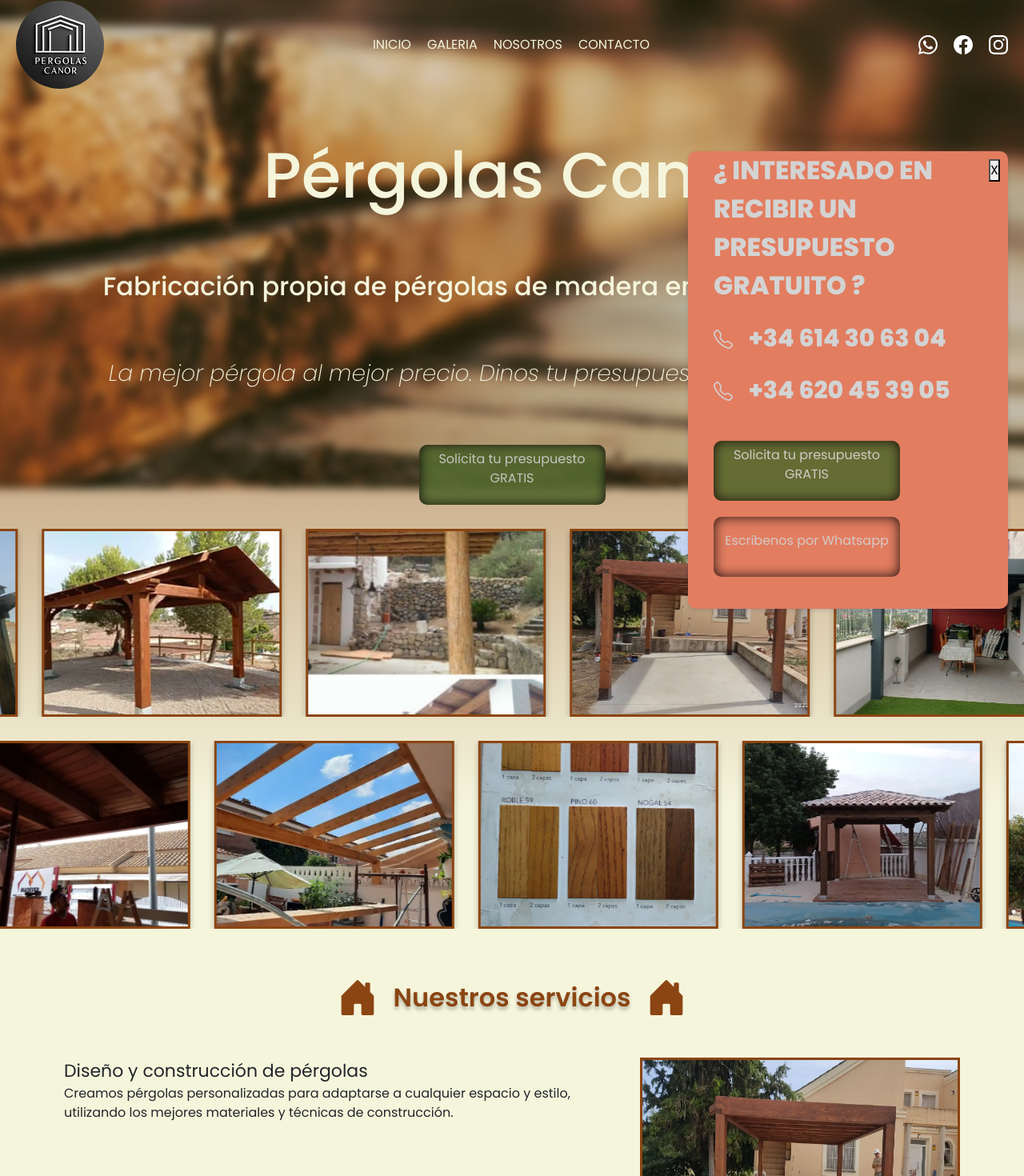
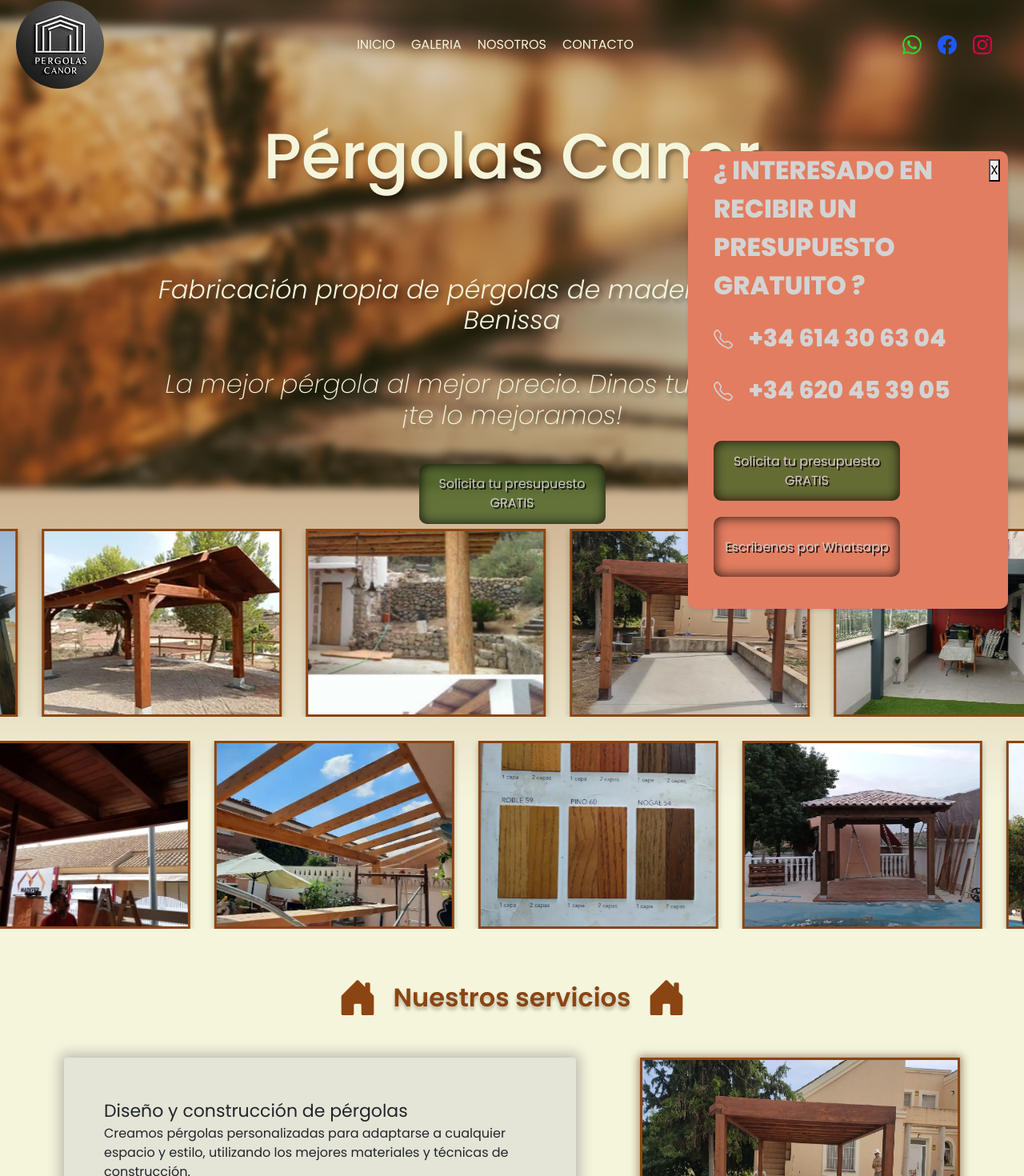
Before and after one commit to zzurdito/pergolas, a React (Vite) app: page /home in a window 1280 px wide. Shown: the part 19-1489 px from the top of the page at 80% size. Built offline with nearby package versions, Linux system fonts and the light colour scheme.

Commit message:
cambios 10032024

```diff
--- a/src/App.css
+++ b/src/App.css
@@ -6,6 +6,7 @@
     --gris: #D3D3D3;
     --marron: #8B4513;
     --naranja: #E27D60;
+    --gris-oscuro: #e4e4d7;
 }
 
 *{
@@ -32,8 +33,9 @@
 .boton-presupuesto-txt{
     text-align: center;
     color: var(--gris);
-    padding: 0 !important;
     font-size: 16px;
+    margin: 0px;
+    text-shadow: 2px 2px 0px black;
 }
 
 .boton-whatsapp{
@@ -143,7 +145,14 @@
     flex-direction: column;
     width: 50%;
 
+    backdrop-filter: blur(4px);
+    -webkit-backdrop-filter: blue(4px);
+    background-color: var(--gris-oscuro);
+    border-radius: 4px;
+    padding: 50px;
+    box-shadow: 0px 0px 15px 5px rgba(133, 133, 133, 0.5);
 }
+
 
 .title-servicio{
     font-size: 22px;
@@ -157,6 +166,7 @@
     height: 300px;
     width: 400px;
     border: 3px solid var(--marron);
+    box-shadow: 0px 0px 10px 2px rgba(82, 33, 0, 0.5);
 }
 
 .img-servicio img{
@@ -199,9 +209,18 @@
     color: var(--gris);
 }
 
+.footer__txt{
+    display:flex;
+    flex-direction: column;
+    gap: 20px;
+    color: black;
+}
+
 .footer__desc{
     font-size: 14px;
     color: #000000 !important;
+    text-decoration: underline;
+    cursor: pointer;
 }
 
 .menu__footer{
@@ -296,6 +315,8 @@
     justify-content: space-around;
     gap: 20px;
     color: white;
+    cursor: pointer;
+    margin: 0 20px;
 }
 
 .navbar-custom{
@@ -324,11 +345,11 @@
     border-radius: 50%;
 }
 
-.galeria__title, .galeria__desc{
+.__title, .__desc{
     text-shadow: 4px 4px 5px #0005;
 }
 
-.galeria__desc{
+.__desc{
     text-align: center !important;
     margin: 0 auto !important;
     color: var(--blanco);
@@ -338,3 +359,19 @@
     padding-top: 50px;
     width: 80%;
 }
+
+.header__desc{
+    padding-top: 0 !important;
+}
+
+.whatsapp-btn{
+    color: rgb(41, 220, 41);
+}
+
+.facebook-btn{
+    color: rgb(32, 87, 240);
+}
+
+.instagram-btn{
+    color: rgb(216, 4, 75);
+}
--- a/src/components/Footer.jsx
+++ b/src/components/Footer.jsx
@@ -1,4 +1,3 @@
-
 
 function Footer() {
   return (
@@ -9,15 +8,29 @@
         </div>
         <div className="footer__box">
             <div className="footer__title">Contacto</div>
-            <div className="footer__desc">Camino Viejo de Valencia
+            <div className="footer__desc">
+                        <div>Camino Viejo de Valencia
                         Benissa, Alicante 03720
+                        </div>
+                        <div>
                         965 730 087
+                        </div>
+                        <div>
                         Calle Naranjo
                         Murcia, Murcia 30011
+                        </div>
+                        <div>
                         968 842 335
+                        </div>
+                        <div>
                         info@pergolascanor.es
+                        </div>
+                        <div>
                         614 30 63 04
+                        </div>
+                        <div>
                         620 45 39 05
+                        </div>
                         </div>
         </div>
         <div className="footer__box">
--- a/src/components/Header.jsx
+++ b/src/components/Header.jsx
@@ -7,10 +7,10 @@
     <div className="header-pag">
         <Nav />
         <div className="container container-header">
-          <h1 className="title">Pérgolas Canor</h1>
-          <h2 className="">Fabricación propia de pérgolas de madera
+          <h1 className="__title">Pérgolas Canor</h1>
+          <h2 className="__desc">Fabricación propia de pérgolas de madera
           en Murcia y Benissa</h2>
-          <h3 className="">La mejor pérgola al mejor precio.
+          <h3 className="__desc header__desc">La mejor pérgola al mejor precio.
           Dinos tu presupuesto, ¡te lo mejoramos!</h3>
           <BotonPresupuesto />
         </div>
--- a/src/components/Page__Galeria.jsx
+++ b/src/components/Page__Galeria.jsx
@@ -1,3 +1,5 @@
+import BotonPresupuesto from "./BotonPresupuesto"
+import BotonWhatsapp from "./BotonWhatsapp"
 import Footer from "./Footer"
 import Galeria from "./Galeria"
 import Nav from "./Nav"
@@ -9,10 +11,14 @@
       <ScrollPopup/>
       <div className="header-pag">
         <Nav/>
-        <h1 className="galeria__title">GALERIA</h1>
-        <div className="galeria__desc">Explora algunos de nuestros proyectos de pérgolas, diseñados con dedicación y calidad para transformar tus espacios exteriores</div>
+        <h1 className="__title">Galería</h1>
+        <div className="__desc">Explora algunos de nuestros proyectos de pérgolas, diseñados con dedicación y calidad para transformar tus espacios exteriores</div>
       </div>
       <Galeria />
+      <div className='container-botones'>
+        <BotonPresupuesto/>
+        <BotonWhatsapp/>
+      </div>
       <Footer/>
     </div>
   )
--- a/src/components/SocialMedia.jsx
+++ b/src/components/SocialMedia.jsx
@@ -5,7 +5,8 @@
     <div className="social-media">
         <div className="whatsapp-btn"><svg xmlns="http://www.w3.org/2000/svg" width="24" height="24" fill="currentColor" className="bi bi-whatsapp" viewBox="0 0 16 16">
   <path d="M13.601 2.326A7.85 7.85 0 0 0 7.994 0C3.627 0 .068 3.558.064 7.926c0 1.399.366 2.76 1.057 3.965L0 16l4.204-1.102a7.9 7.9 0 0 0 3.79.965h.004c4.368 0 7.926-3.558 7.93-7.93A7.9 7.9 0 0 0 13.6 2.326zM7.994 14.521a6.6 6.6 0 0 1-3.356-.92l-.24-.144-2.494.654.666-2.433-.156-.251a6.56 6.56 0 0 1-1.007-3.505c0-3.626 2.957-6.584 6.591-6.584a6.56 6.56 0 0 1 4.66 1.931 6.56 6.56 0 0 1 1.928 4.66c-.004 3.639-2.961 6.592-6.592 6.592m3.615-4.934c-.197-.099-1.17-.578-1.353-.646-.182-.065-.315-.099-.445.099-.133.197-.513.646-.627.775-.114.133-.232.148-.43.05-.197-.1-.836-.308-1.592-.985-.59-.525-.985-1.175-1.103-1.372-.114-.198-.011-.304.088-.403.087-.088.197-.232.296-.346.1-.114.133-.198.198-.33.065-.134.034-.248-.015-.347-.05-.099-.445-1.076-.612-1.47-.16-.389-.323-.335-.445-.34-.114-.007-.247-.007-.38-.007a.73.73 0 0 0-.529.247c-.182.198-.691.677-.691 1.654s.71 1.916.81 2.049c.098.133 1.394 2.132 3.383 2.992.47.205.84.326 1.129.418.475.152.904.129 1.246.08.38-.058 1.171-.48 1.338-.943.164-.464.164-.86.114-.943-.049-.084-.182-.133-.38-.232"/>
-</svg></div>
+</svg>
+</div>
         <div className="facebook-btn"><svg xmlns="http://www.w3.org/2000/svg" width="24" height="24" fill="currentColor" className="bi bi-facebook" viewBox="0 0 16 16">
   <path d="M16 8.049c0-4.446-3.582-8.05-8-8.05C3.58 0-.002 3.603-.002 8.05c0 4.017 2.926 7.347 6.75 7.951v-5.625h-2.03V8.05H6.75V6.275c0-2.017 1.195-3.131 3.022-3.131.876 0 1.791.157 1.791.157v1.98h-1.009c-.993 0-1.303.621-1.303 1.258v1.51h2.218l-.354 2.326H9.25V16c3.824-.604 6.75-3.934 6.75-7.951"/>
 </svg></div>
```
